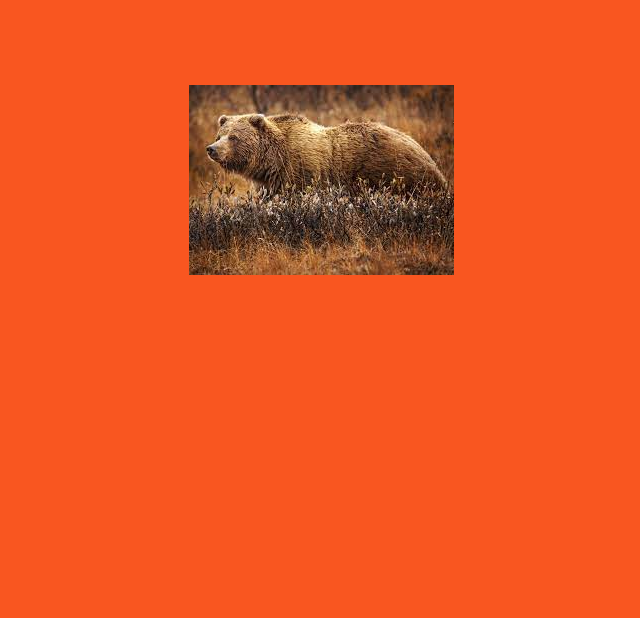
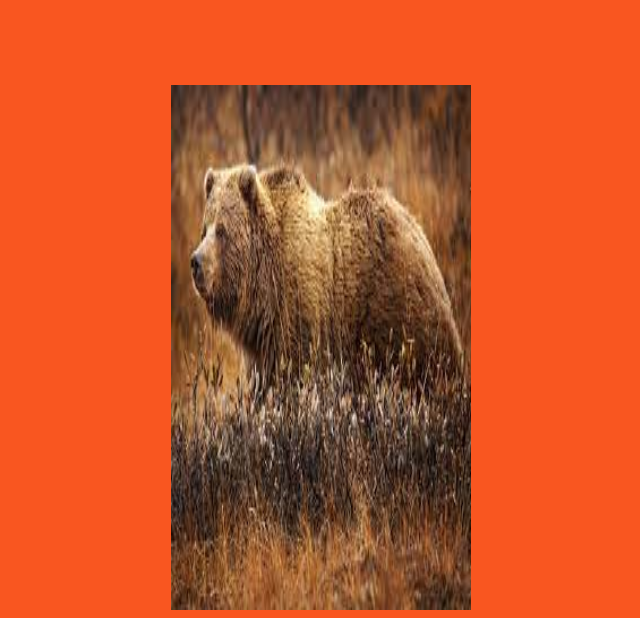
Before and after one commit to ibeez/SuperAP-Projects, a plain HTML site: page mocateen test/mocatest.html in a window 1280 px wide. Shown: the part 209-827 px from the top of the page, without its empty margins (319-959 px from the left). Before the commit the page ends 800 px from the top, so only its background shows below. Drawn offline with Linux system fonts and the light colour scheme.

Commit message:
Update mocatest.html
restricted image dimensions

```diff
--- a/mocateen test/mocatest.html
+++ b/mocateen test/mocatest.html
@@ -19,7 +19,8 @@ randomText[2] = "text 3";
 var number = Math.floor(Math.random()*randomImage.length);
 
 //return the same numbered element in the ordered arrays of text and images
-document.getElementById("result").innerHTML = '<img src="'+randomImage[number]+'" />';
+//if the image dimensions aren't right, you can change them by changing the numbers in 'width' and 'height'
+document.getElementById("result").innerHTML = '<img src="'+randomImage[number]+'" width="300" height="525"/>';
 document.getElementById("text").innerHTML = randomText[number];
 //pick random background color independent of image and text
 var bgcolorlist=new Array("#228B22", "#FFD700", "#ADFF2F", "#FF69B4", "#CD5C5C", "#4B0082", "#7CFC00", "#ADD8E6", "#E84643", "#ED0A07", "#EA2907", "#E5294B", "#E00D26", "#FF3030", "#FC7500", "#F95700", "#F43900", "#F95620")
```
